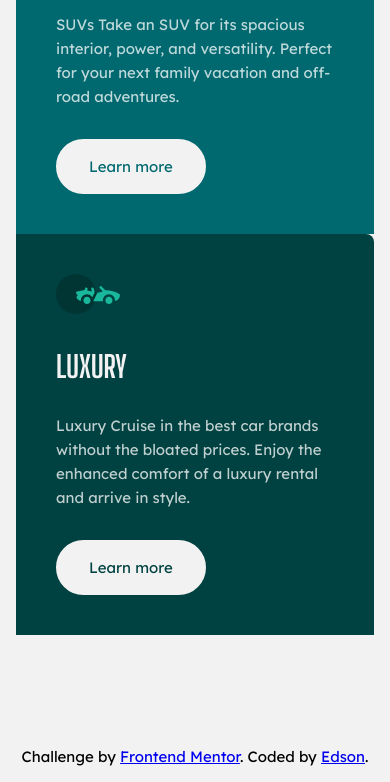
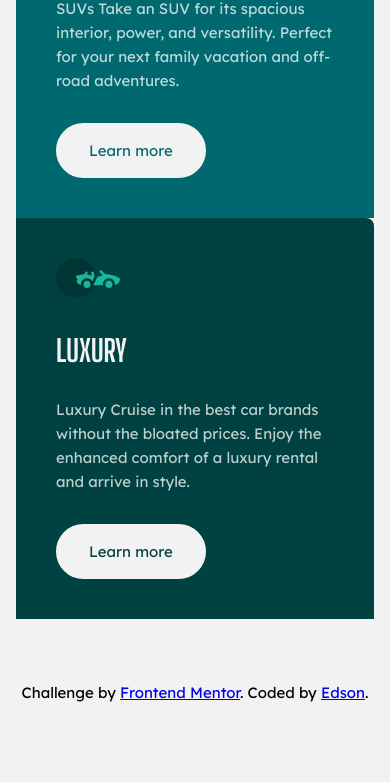
Before and after one commit to edsonjaguiar/Solution-FrontendMentor, a plain HTML site: page index.html in a window 390 px wide. Shown: the part 648-1430 px from the top of the page. After the commit the page ends 1366 px from the top, so only its background shows below. Drawn offline with Linux system fonts and the light colour scheme.

Commit message:
Change CSS

```diff
--- a/style.css
+++ b/style.css
@@ -21,27 +21,23 @@ body {
     font-family: 'Lexend Deca', sans-serif;
     background: var(--very-light-gray);
     font-weight: 400;
-
-    min-height: 100vh;
-
-    display: flex;
-    justify-content: center;
-    align-items: center;
-    flex-direction: column;
-    margin-top: 4rem;
 }
 
 /* Card styles */
 
 .card {
-    max-width: 980px;
+    display: flex;
+    justify-content: center;
+    align-items: center;
+
+    min-height: 100vh;
 }
 
 .card__info {
+    max-width: 940px;
+
     display: flex;
     flex-wrap: wrap;
-
-    margin: 1rem;
 }
 
 .card .card__content {
@@ -117,8 +113,8 @@ body {
 /* Footer styles */
 
 .attribution {
-    margin-top: 6rem;
     margin-bottom: 1rem;
+    text-align: center;
 }
 
 /* Media queries */
@@ -127,4 +123,12 @@ body {
     .card .card__content .btn {
         margin-top: 30px;
     }
+
+    .attribution {
+        margin-top: 4rem;
+    }
+
+    .card {
+        margin: 4rem 1rem;
+    }
 }
```
